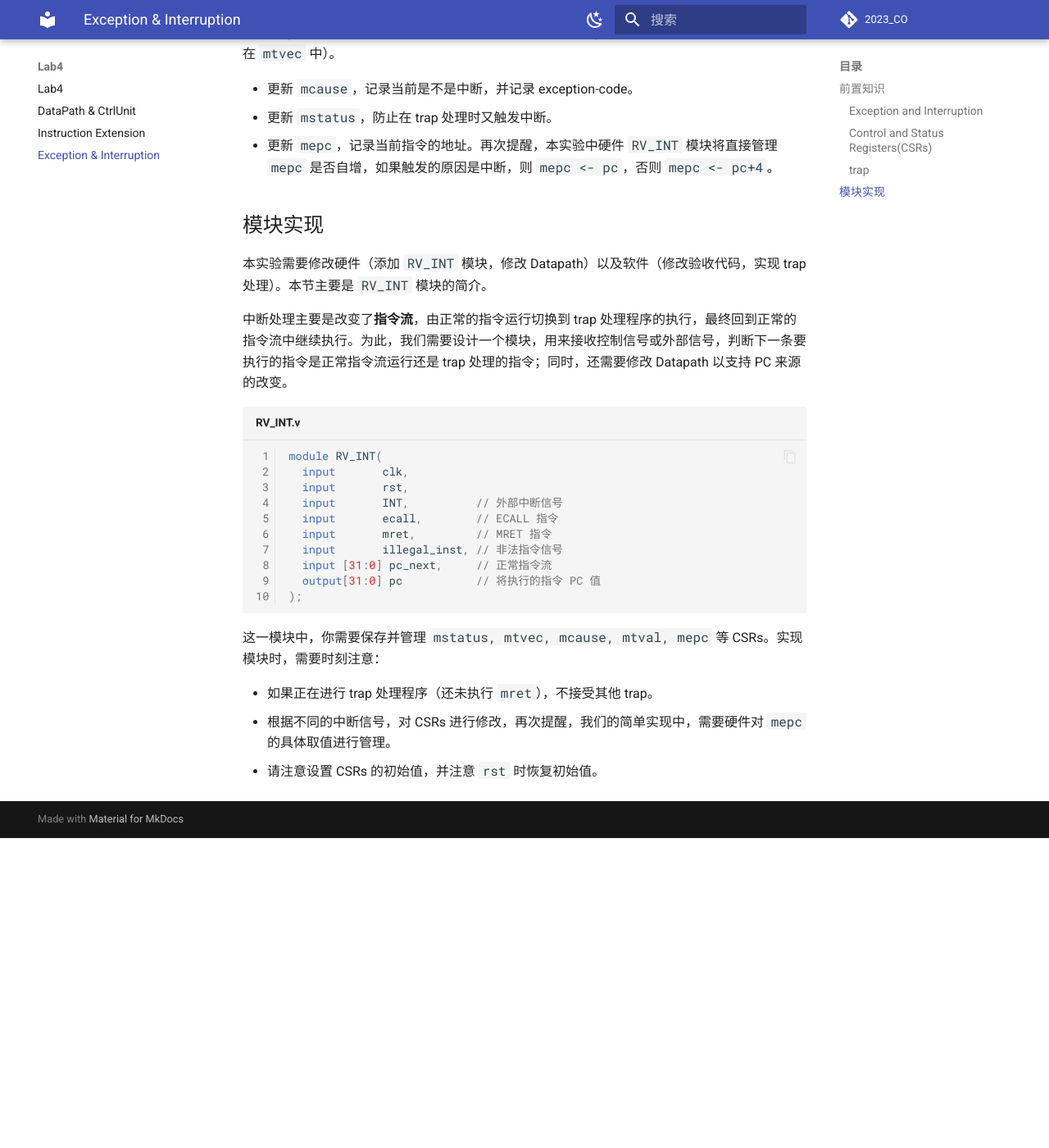
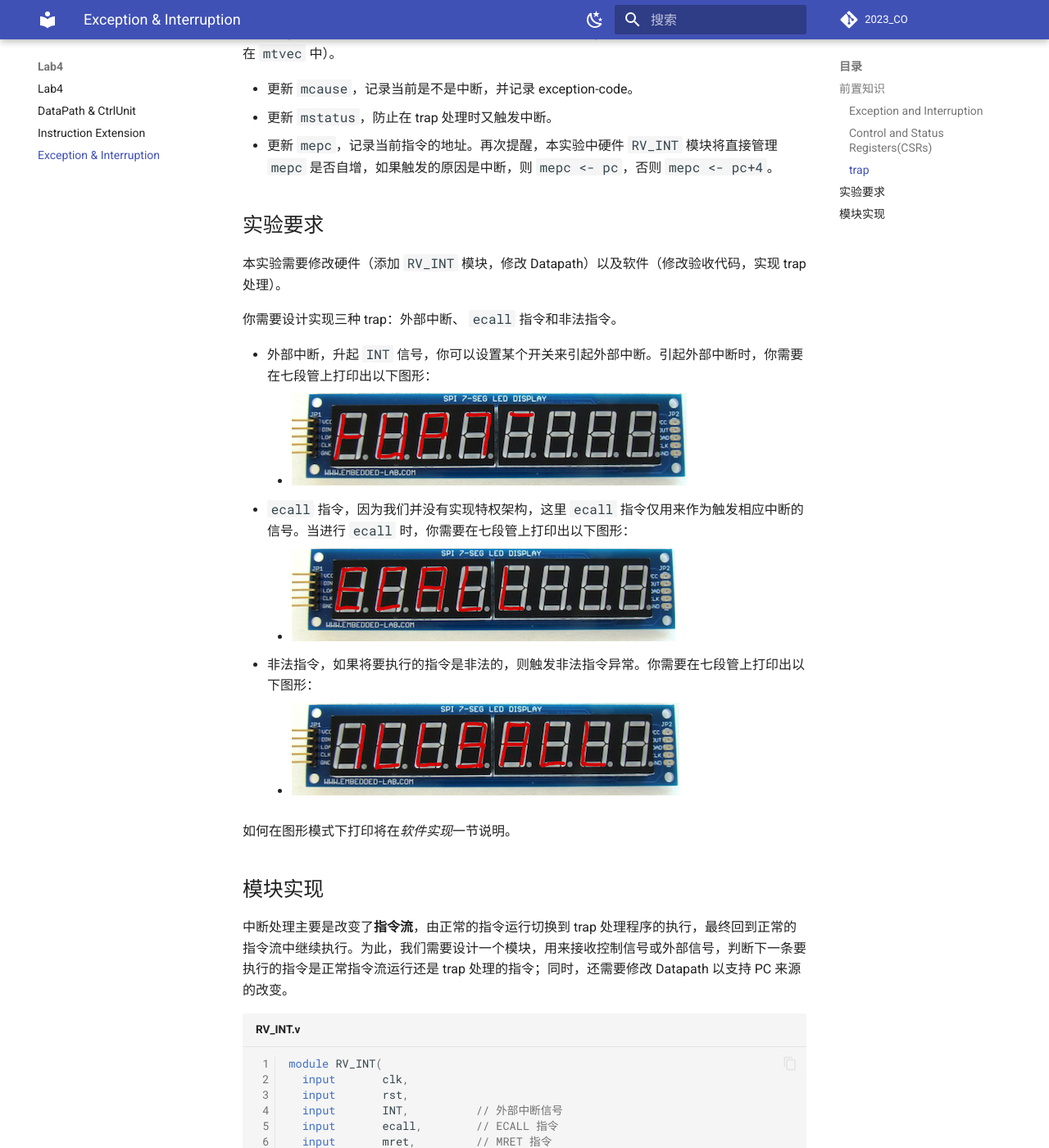
Before and after one commit to Guahao31/2023_CO, an MkDocs documentation site: the page built from docs/Lab4/exception_interruption.md, in a window 1280 px wide and 1400 px high, scrolled down 2204 px. Shown: the whole window at 82% size. Built offline with MkDocs 1.6.1 and Material for MkDocs 9.7.7, drawn with Linux system fonts in a browser that asks for light colours; comment, search, counter and statistics services are not loaded; before the commit the page ends 3226 px from its top, so only the background shows below that; some of the changed text lies outside the part shown.

Commit message:
udpate: Lab4-4 实验要求

```diff
--- a/docs/Lab4/exception_interruption.md
+++ b/docs/Lab4/exception_interruption.md
@@ -50,9 +50,22 @@ exception or an interrupt.
 * 更新 `mstatus`，防止在 trap 处理时又触发中断。
 * 更新 `mepc`，记录当前指令的地址。再次提醒，本实验中硬件 `RV_INT` 模块将直接管理 `mepc` 是否自增，如果触发的原因是中断，则 `mepc <- pc`，否则 `mepc <- pc+4`。
 
+## 实验要求
+
+本实验需要修改硬件（添加 `RV_INT` 模块，修改 Datapath）以及软件（修改验收代码，实现 trap 处理）。
+
+你需要设计实现三种 trap：外部中断、 `ecall` 指令和非法指令。
+
+* 外部中断，升起 `INT` 信号，你可以设置某个开关来引起外部中断。引起外部中断时，你需要在七段管上打印出以下图形：
+    * ![](./pic/int_seg.png)
+* `ecall` 指令，因为我们并没有实现特权架构，这里 `ecall` 指令仅用来作为触发相应中断的信号。当进行 `ecall` 时，你需要在七段管上打印出以下图形：
+    * ![](./pic/ecall_seg.png)
+* 非法指令，如果将要执行的指令是非法的，则触发非法指令异常。你需要在七段管上打印出以下图形：
+    * ![](./pic/ill_seg.png)
+
+如何在图形模式下打印将在*软件实现*一节说明。
+
 ## 模块实现
-
-本实验需要修改硬件（添加 `RV_INT` 模块，修改 Datapath）以及软件（修改验收代码，实现 trap 处理）。本节主要是 `RV_INT` 模块的简介。
 
 中断处理主要是改变了**指令流**，由正常的指令运行切换到 trap 处理程序的执行，最终回到正常的指令流中继续执行。为此，我们需要设计一个模块，用来接收控制信号或外部信号，判断下一条要执行的指令是正常指令流运行还是 trap 处理的指令；同时，还需要修改 Datapath 以支持 PC 来源的改变。
 
@@ -74,3 +87,5 @@ module RV_INT(
 * 如果正在进行 trap 处理程序（还未执行 `mret`），不接受其他 trap。
 * 根据不同的中断信号，对 CSRs 进行修改，再次提醒，我们的简单实现中，需要硬件对 `mepc` 的具体取值进行管理。
 * 请注意设置 CSRs 的初始值，并注意 `rst` 时恢复初始值。
+
+你可能需要修改 `SCPU_ctrl` 模块用来检查 `ecall` 指令和非法指令，并给出相应信号接入 `Datapath` 中。
```
Also changed, not shown: docs/Lab4/pic/ecall_seg.png (added), docs/Lab4/pic/ill_seg.png (added), docs/Lab4/pic/int_seg.png (added).
